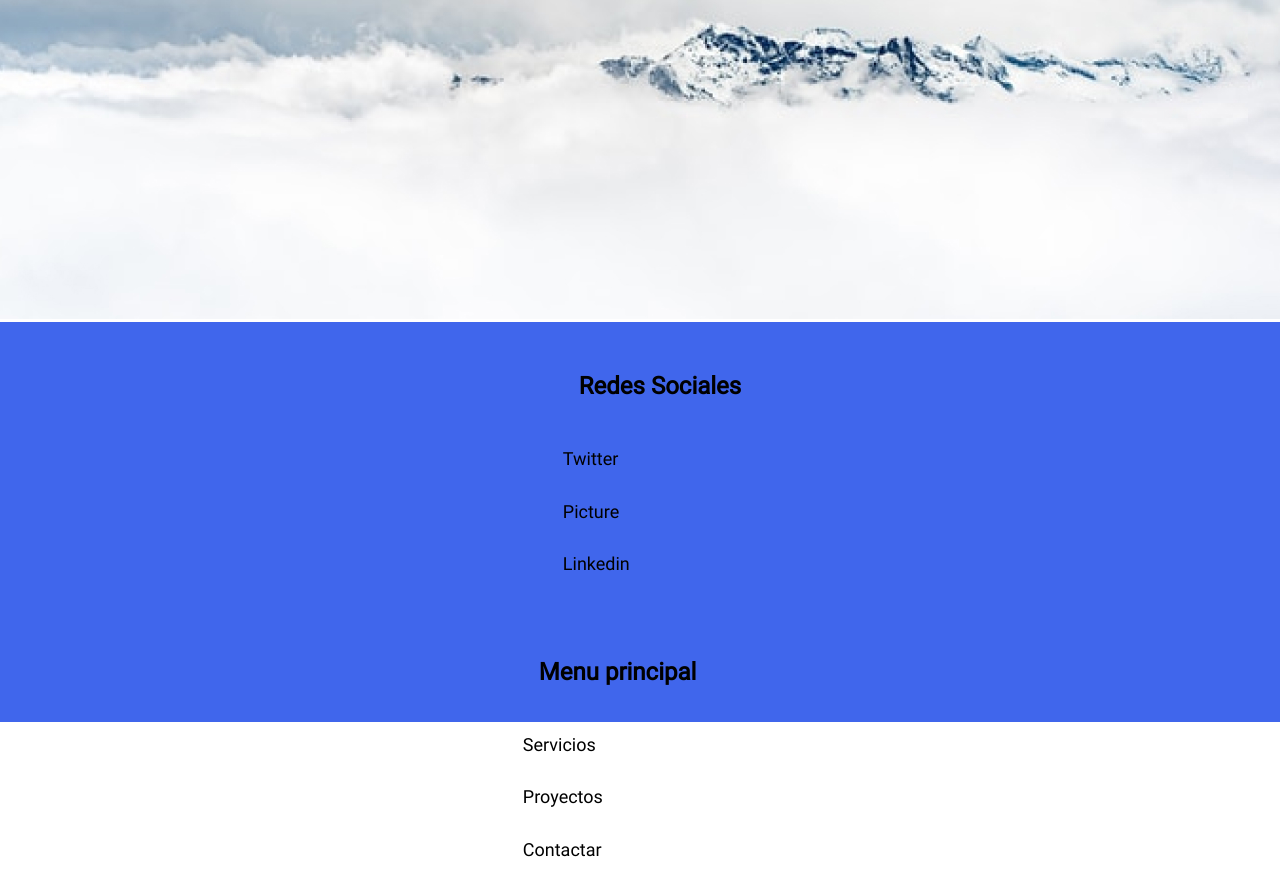
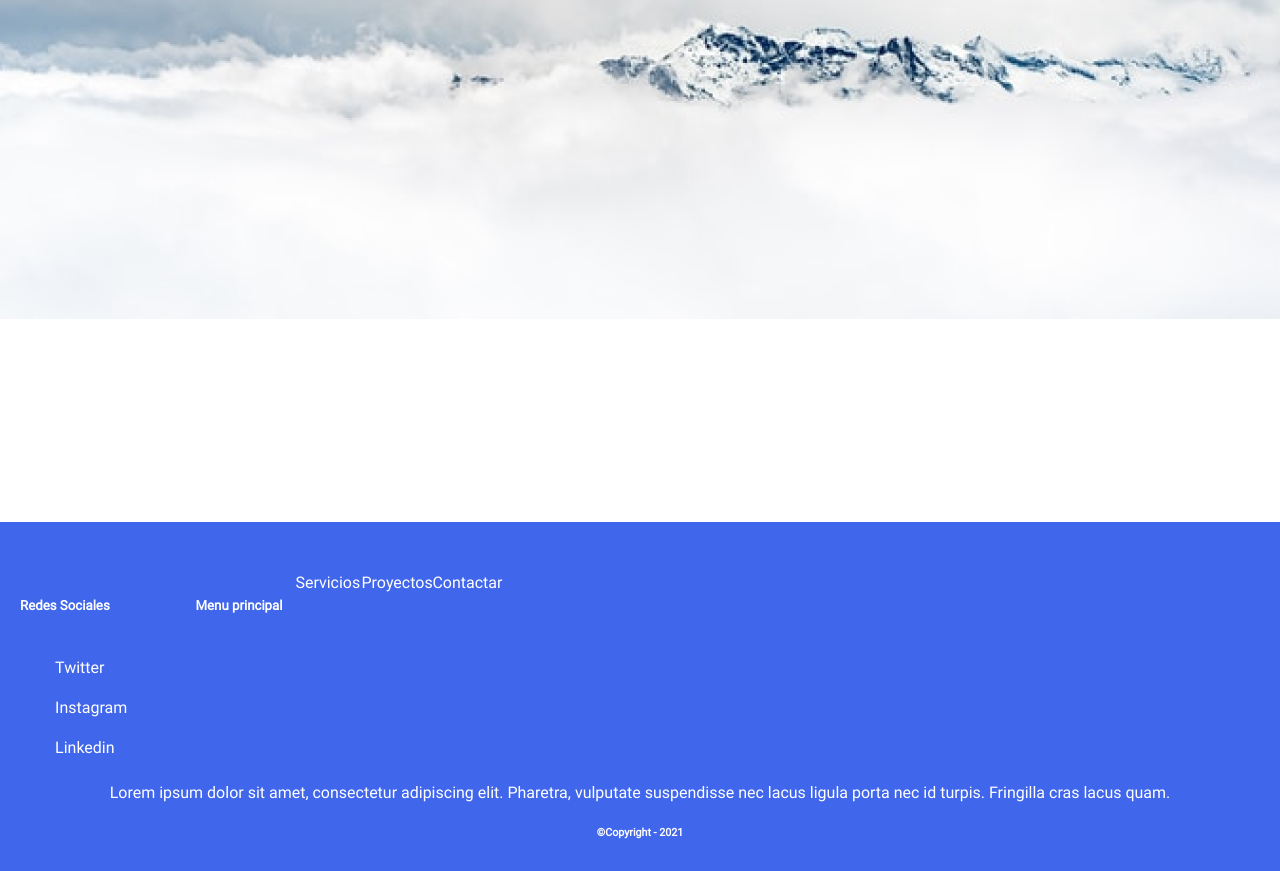
Before and after one commit to janera78/smartphone, a plain HTML site: page index.html in a window 1280 px wide. Shown: the part 81-952 px from the top of the page. Drawn offline with Linux system fonts and the light colour scheme.

Commit message:
modificaciones en index y css

```diff
--- a/css/color.css
+++ b/css/color.css
@@ -7,5 +7,7 @@ footer{
 
 /* Variables */
 :root{
+    --colorFooter:  #4066EC;
+    --colorBlanco:  white;
 
 }
--- a/css/footer.css
+++ b/css/footer.css
@@ -2,40 +2,58 @@
 /* ***** */
 
 footer {
-    background-color: #4066EC;
-    font-size: 18px;
-    display: flex;
-    flex-direction: column;
-    align-items: center;
-    height: 50vh;
-
-
-}
-ul{
-
+    background-color: var(--colorFooter);
+    font-size: 16px;
+    padding: 40px 20px;
     display: flex;
     flex-direction: column;
 }
+/*Links redes*/
+.linksFooter{
+    display: flex;
+    flex-direction: column;
+    color: var(--colorBlanco);
+    font-style: bold;
+}
+.linksFooter__redes{
+}
+li{
+    line-height: 40px;
+}
+.linksFooter__redes__titulo{
+}
+.linksFooter__redes__1,
+.linksFooter__redes__2,
+.linksFooter__redes__3{
+    text-indent: 20%;
+}
+ /*Links menus*/
+ .linksFooter__menu{
+}
+ .linksFooter__menu__titulo{
 
-
-h5{
-    padding: 16px;
-    font-size: 24px;
-    margin: 0;
+ }
+ .linksFooter__menu__1,
+ .linksFooter__menu__2,
+ .linksFooter__menu__3{
+     text-indent: 20%;
+ }
+/*info*/
+.infoFooter__explicacion{
+    text-align: center;
+    color: var(--colorBlanco)
 }
-
-li{
-    padding: 16px;
+.infoFooter__copy{
+    text-align: center;
+    color: var(--colorBlanco)
 }
-
-/*copyright*/
-h6{
-    padding: 16px;
-
-
+/*desktop*/
+/*media Querys*/
+@media only screen and (min-width: 1000px) {
+    .linksFooter{
+        flex-direction: row;
+    }
+    .linksFooter__redes{
+        flex-grow: 0.1;
+    }
 }
-/*texto*/
-p{
-    text-align: center;
-    padding: 16px;
-}
--- a/css/layout.css
+++ b/css/layout.css
@@ -1,46 +1,13 @@
 /* LAYOUT */
 /* ***** */
 
-/*HEADER*/
-.logo {
-}
+body{
 
-/*FOOTER*/
-/*redes*/
-
-.redes {
-    flex-grow: 1;
-}
-.redes__titulo {
-    font-weight: bold;
-    font: size 20px;
-
-}
-.redes__twitter {
-}
-.redes__picture {
-}
-.redes__Linkedin {
+    justify-content: center;
 }
 
 
-/*menu*/
 
-.menu {
+main{
+    height: 200px;
 }
-.menu__titulo {
-    font-weight: bold;
-    font: size 20px;
-}
-.redes__servicios {
-}
-.redes__proyectos {
-}
-.redes__contactar {
-}
-/*parrafo*/
-.texto {
-}
-/*copyright*/
-.copyright {
-}
--- a/css/reset.css
+++ b/css/reset.css
@@ -11,6 +11,10 @@ a{
 
 ul, li {
     list-style-type: none;
+    margin: 0;
+    padding: 0;
+    line-height: 20px;
+
 }
 h1,h2,h3{
     margin: 0;
--- a/index.html
+++ b/index.html
@@ -8,6 +8,7 @@
         <link rel="stylesheet" href="main.css" />
     </head>
     <body>
+        <div class="contenido">
         <!-- HEADER -->
         <header>
             <picture>
@@ -36,25 +37,28 @@
         <main></main>
         <!-- FOOTER -->
         <footer>
-            <section>
+            <section class="linksFooter">
                 <!--redes-->
-                <ul class="redes">
-                    <li class="redes__titulo"><h5>Redes Sociales</h5></li>
-                    <li class="redes__twitter">Twitter</li>
-                    <li class="redes__picture">Picture</li>
-                    <li class="redes__Linkedin">Linkedin</li>
+                <ul class="linksFooter__redes">
+                    <li class="linksFooter__redes__titulo"><h5>Redes Sociales</h5></li>
+                    <li class="linksFooter__redes__1">Twitter</li>
+                    <li class="linksFooter__redes__2">Instagram</li>
+                    <li class="linksFooter__redes__3">Linkedin</li>
                 </ul>
                 <!--menu-->
-                <ul class="menu"></ul>
-                    <li class="menu__titulo"><h5>Menu principal</h5></li>
-                    <li class="redes__servicios">Servicios</li>
-                    <li class="redes__proyectos">Proyectos</li>
-                    <li class="redes__contactar">Contactar</li>
+                <ul class="linksFooter__menu"></ul>
+                    <li class="linksFooter__menu__titulo"><h5>Menu principal</h5></li>
+                    <li class="linksFooter__menu__1">Servicios</li>
+                    <li class="linksFooter__menu__2">Proyectos</li>
+                    <li class="linksFooter__menu__3">Contactar</li>
                 </ul>
             </section>
+            <section class="infoFooter__explicacion">
 
                     <p class="texto">Lorem ipsum dolor sit amet, consectetur adipiscing elit. Pharetra, vulputate suspendisse nec lacus ligula porta nec id turpis. Fringilla cras lacus quam.</p>
-                    <h6 class="copyright">&copy;Copyright - 2021</h6>
+                    <h6 class="infoFooter__copy">&copy;Copyright - 2021</h6>
+            </section>
         </footer>
+        </div>
     </body>
 </html>
```
